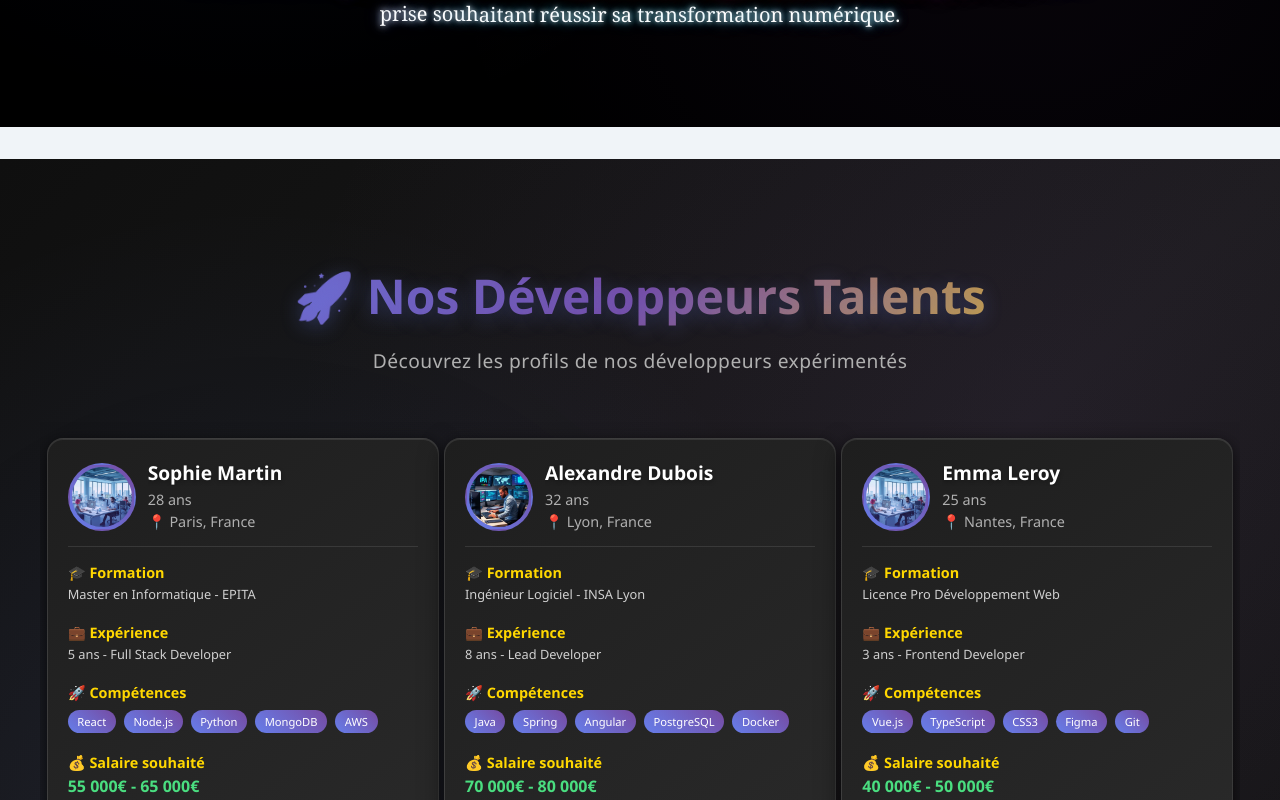
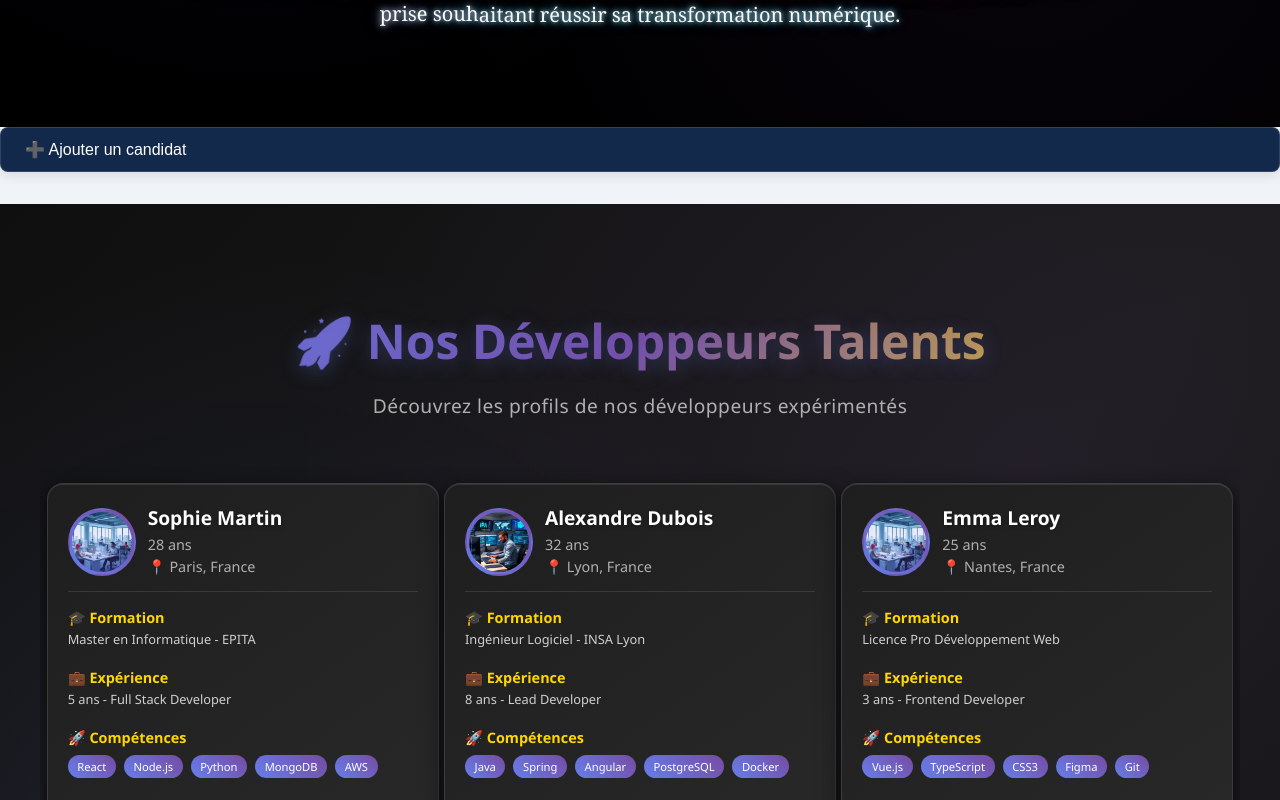
Before and after one commit to mouna10technologie/projt, a React (Vite) app: page /Developpeurs in a window 1280 px wide. Shown: the part 780-1580 px from the top of the page. Built offline with nearby package versions, Linux system fonts and the light colour scheme.

Commit message:
Modification fichier Developpeurs.jsx

```diff
--- a/src/Developpeurs.jsx
+++ b/src/Developpeurs.jsx
@@ -208,6 +208,11 @@ function Developpeurs() {
           </span>
         </h3>
       </div>
+      <div className="button_candidat">
+        <button onClick={() => navigate("/formulaire")}>
+          ➕ Ajouter un candidat
+        </button>
+      </div>
 
       <div className="section-candidats">
         <div className="candidats-header">
@@ -260,12 +265,6 @@ function Developpeurs() {
           />
         ))}
       </div>
-
-      <div className="button_candidat">
-        <button onClick={() => navigate("/formulaire")}>
-          ➕ Ajouter un candidat
-        </button>
-      </div>
     </>
   );
 }
```
